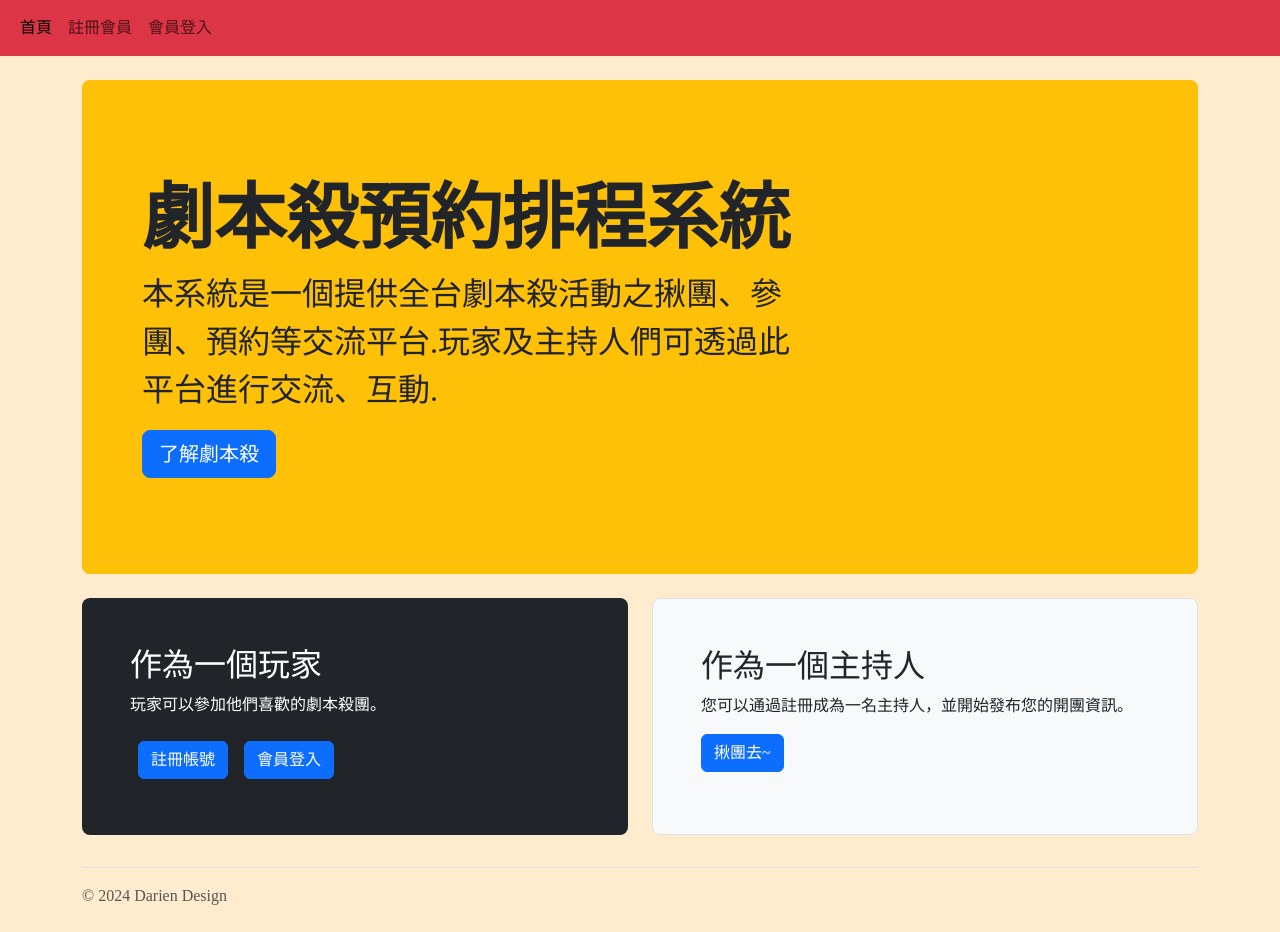
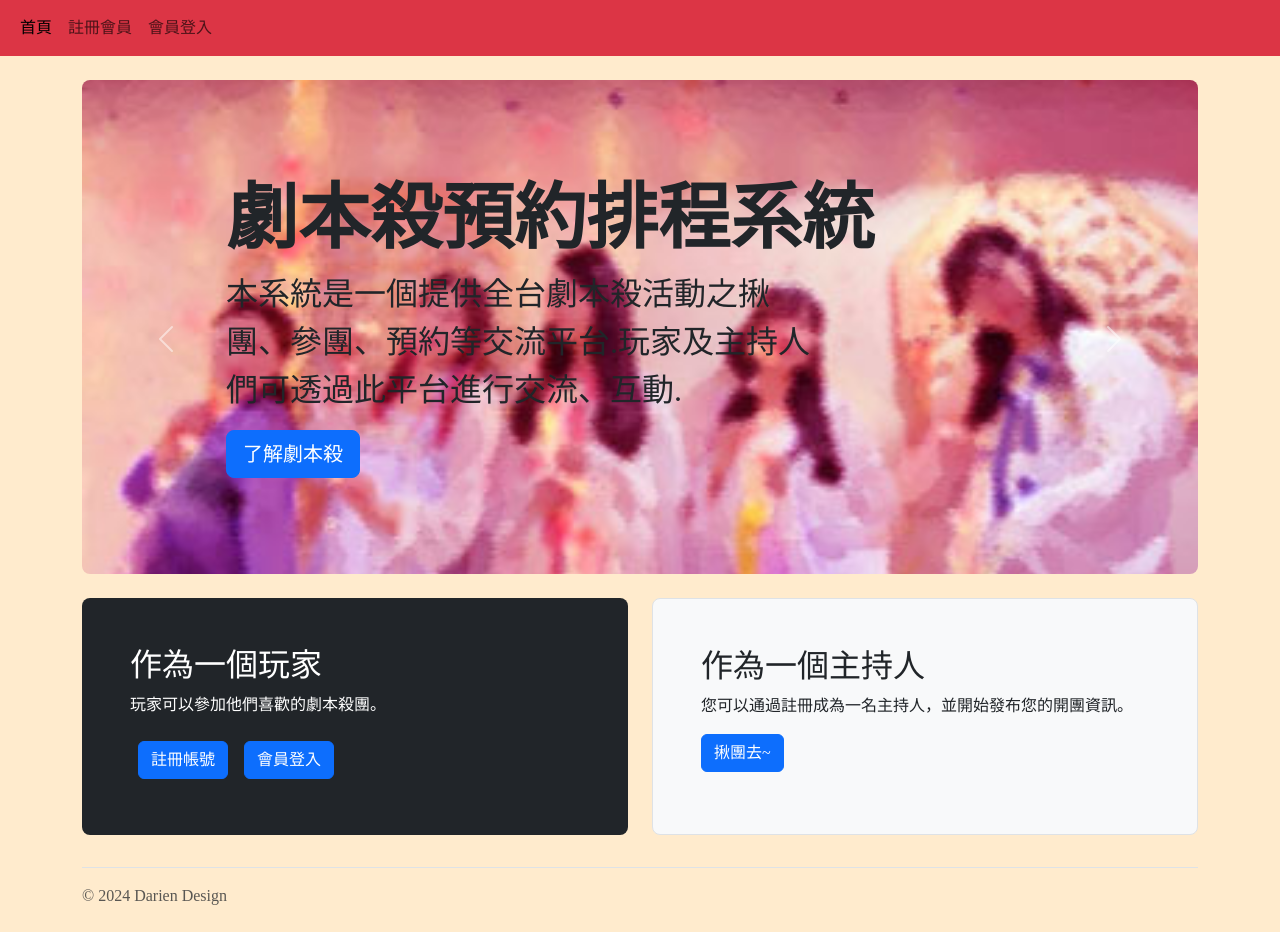
Before and after one commit to darien0975/final, a React (Create React App) app in the folder client/: page / in a window 1280 px wide. Built offline with nearby package versions, Linux system fonts and the light colour scheme.

Commit message:
輪播圖完成

```diff
--- a/client/src/components/home-component.js
+++ b/client/src/components/home-component.js
@@ -1,13 +1,31 @@
 import React from "react";
 import { Link } from "react-router-dom";
 import event from "../pictures/event.png";
+import event2 from "../pictures/event2.png";
+import event3 from "../pictures/event3.png";
 
 const HomeComponent = () => {
   return (
     <main>
       <div className="container py-4">
-        <div className="p-5 mb-4 bg-warning rounded-3">
-          <div className="container-fluid py-5">
+        <div
+          className=" carousel slide"
+          id="carouselExampleControls"
+          data-bs-ride="carousel"
+        >
+          <div class="carousel-inner">
+            <div
+              class="carousel-item active rounded-3  mb-4 p-5"
+              style={{
+                backgroundImage: `url(${event})`,
+                backgroundSize: "cover",
+                backgroundPosition: "center",
+              }}
+            >
+              <div
+                className="container-fluid py-5"
+                style={{ paddingLeft: "6rem" }}
+              >
                 <h1 className="display-2 fw-bold">劇本殺預約排程系統</h1>
                 <p className="col-md-8 fs-2">
                   本系統是一個提供全台劇本殺活動之揪團、參團、預約等交流平台.玩家及主持人們可透過此平台進行交流、互動.
@@ -16,6 +34,68 @@ const HomeComponent = () => {
                   了解劇本殺
                 </button>
               </div>
+            </div>
+            <div
+              class="carousel-item rounded-3 mb-4 p-5"
+              style={{
+                backgroundImage: `url(${event2})`,
+                backgroundSize: "cover",
+                backgroundPosition: "center",
+              }}
+            >
+              <div
+                className="container-fluid py-5"
+                style={{ paddingLeft: "6rem" }}
+              >
+                <h1 className="display-2 fw-bold">劇本殺預約排程系統</h1>
+                <p className="col-md-8 fs-2">
+                  本系統是一個提供全台劇本殺活動之揪團、參團、預約等交流平台.玩家及主持人們可透過此平台進行交流、互動.
+                </p>
+                <button className="btn btn-primary btn-lg" type="button">
+                  了解劇本殺
+                </button>
+              </div>
+            </div>
+            <div
+              class="carousel-item rounded-3 mb-4 p-5"
+              style={{
+                backgroundImage: `url(${event3})`,
+                backgroundSize: "cover",
+                backgroundPosition: "center",
+              }}
+            >
+              <div
+                className="container-fluid py-5"
+                style={{ paddingLeft: "6rem" }}
+              >
+                <h1 className="display-2 fw-bold">劇本殺預約排程系統</h1>
+                <p className="col-md-8 fs-2">
+                  本系統是一個提供全台劇本殺活動之揪團、參團、預約等交流平台.玩家及主持人們可透過此平台進行交流、互動.
+                </p>
+                <button className="btn btn-primary btn-lg" type="button">
+                  了解劇本殺
+                </button>
+              </div>
+            </div>
+          </div>
+          <button
+            class="carousel-control-prev"
+            type="button"
+            data-bs-target="#carouselExampleControls"
+            data-bs-slide="prev"
+          >
+            <span class="carousel-control-prev-icon" aria-hidden="true"></span>
+            <span class="visually-hidden">Previous</span>
+          </button>
+          <button
+            class="carousel-control-next"
+            type="button"
+            data-bs-target="#carouselExampleControls"
+            data-bs-slide="next"
+          >
+            <span class="carousel-control-next-icon" aria-hidden="true"></span>
+            <span class="visually-hidden">Next</span>
+          </button>
         </div>
 
         <div className="row align-items-md-stretch">
```
Lines whose indentation alone changed are shown as unchanged.
